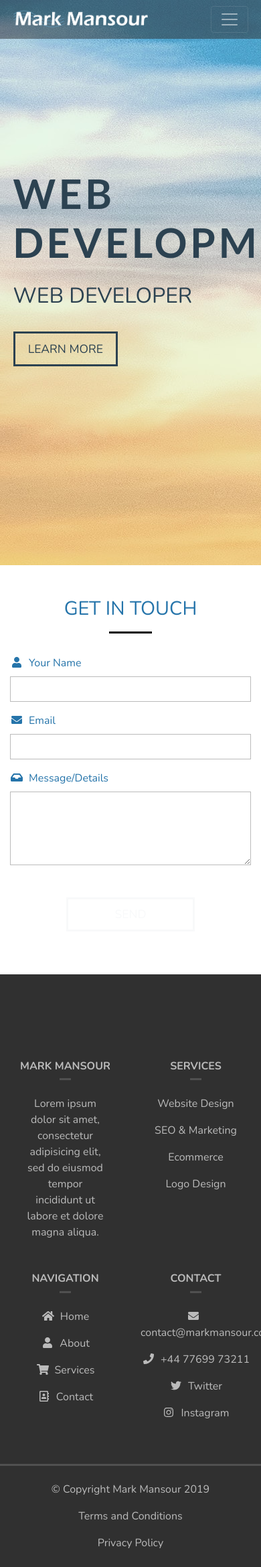
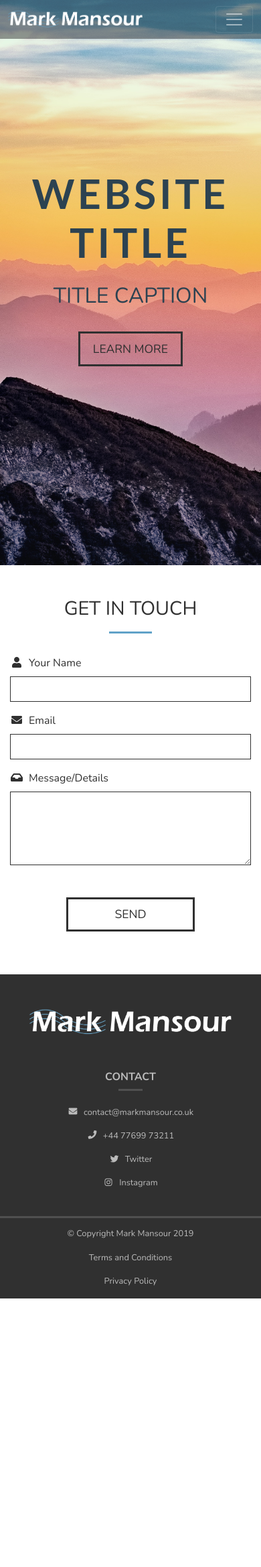
Before and after one commit to MarkMansour1/website, a PHP site: page / in a window 390 px wide; the page is wider, and only the part inside the window is pictured. Shown: that part at 67% size. After the commit the page ends 1939 px from the top of that part, so only its background shows below. Run offline with PHP 8.4, Linux system fonts and the light colour scheme; some libraries are stand-ins or nearby versions.

Commit message:
07/09/2019

```diff
--- a/css/style.css
+++ b/css/style.css
@@ -3,16 +3,17 @@
 
 :root {
   --pastelblue: #c7ceea;
-  --lblue: #72b1d5;
+  --lblue: #60a2c8;
   --mblue: #2574aa;
   --dblue: #2c4251;
   --pastelgreen: #b5ead7;
   --lgreen: #80c9a6;
-  --dgreen: #3d7539;
+  --mgreen: #1ab47c;
+  --dgreen: #258763;
 
   --wgrey: #D7D9DB;
   --lgrey: #BBBBBB;
-  --mgrey: #505050;
+  --mgrey: #707070;
   --dgrey: #303030;
   --bgrey: #151515;
 }
@@ -36,13 +37,13 @@ body {
 }
 
 .btn-outline-dark {
-  border-color: var(--dblue);
-  color: var(--dblue);
+  border-color: var(--dgrey);
+  color: var(--dgrey);
 }
 
 .btn-outline-dark:hover {
-  border-color: var(--dblue);
-  background-color: var(--dblue);
+  border-color: var(--dgrey);
+  background-color: var(--dgrey);
 }
 
 /* Page header */
@@ -84,16 +85,17 @@ hr {
   width: 100%;
   height: 100vh;
   background-image: url(../img/landscape.jpg);
+  background-size: cover;
 }
 
 .caption {
   width: 100%;
   max-width: 100%;
   text-transform: uppercase;
-  text-align: left;
   color: var(--dblue);
   position: absolute;
-  left: 5%;
+  text-align: center;
+  /* left: 5%; */
   top: 30%;
   z-index: 1;
 }
@@ -101,14 +103,12 @@ hr {
 /* Navbar */
 
 .navbar {
-  /* background-image: linear-gradient(rgba(70, 131, 166, 1), rgba(255, 255, 255, 0)); */
-  background-color: rgba(48, 48, 48, 0.5);
+  background-color: rgba(50, 50, 50, 0.5);
   text-transform: uppercase;
-  /* font-family: "Lato", sans-serif; */
   font-weight: 700;
   font-size: 1rem;
   letter-spacing: 1px;
-  padding: .5rem 5%;
+  padding: .5rem 3%;
 }
 
 .navbar-brand img {
@@ -120,22 +120,22 @@ hr {
 }
 
 .navbar-dark .navbar-nav .nav-link {
-  color: white;
+  color: var(--white);
   position: relative;
 }
 
 .navbar-dark .navbar-nav .nav-link:hover, .navbar-dark .navbar-nav .nav-link.active {
-  color: white;
+  color: var(--white);
 }
 
 .navbar-dark .navbar-nav .nav-link:before {
   content: "";
   position: absolute;
-  width: 60%;
+  width: 50%;
+  left: 25%;
   height: 2px;
   bottom: 0;
-  left: 20%;
-  background-color: white;
+  background-color: var(--lblue);
   visibility: hidden;
   -webkit-transform: scaleX(0);
   transform: scaleX(0);
@@ -176,13 +176,18 @@ hr {
 /* Contact */
 
 .contact {
+  /* background-image: linear-gradient(to top right, red, yellow); */
   padding: 3rem 0;
-  color: var(--mblue);
+  color: var(--dgrey);
+}
+
+.contact hr {
+  border-color: var(--lblue);
 }
 
 .contact form input, .contact form textarea {
   border-radius: 0;
-  border: 1px solid var(--lgrey);
+  border: 1px solid var(--dgrey);
 }
 
 .contact form input:focus, .contact form textarea:focus {
@@ -201,7 +206,8 @@ hr {
 footer {
   background-color: var(--dgrey);
   color: var(--lgrey);
-  padding-top: 5rem;
+  padding-top: 3rem;
+  font-size: .8rem;
 }
 
 footer h6 {
@@ -210,7 +216,7 @@ footer h6 {
 }
 
 footer hr {
-  border-top: .2rem solid var(--mgrey);
+  border-top: .2rem solid #505050;
   display: inline-block;
   width: 80%;
   margin: 0 0 1rem;
@@ -225,14 +231,18 @@ footer a {
 }
 
 footer a:hover {
-  color: var(--wgrey);
+  color: var(--white);
   text-decoration: none;
 }
 
 footer .socket {
   width: 100%;
-  margin-top: 3rem;
-  margin-bottom: .5rem;
+  margin: 1.5rem 0 .5rem;
+}
+
+footer img {
+  height: 3rem;
+  margin: 0 auto;
 }
 
 /* Back to top button */
@@ -267,12 +277,12 @@ footer .socket {
 
 @media (max-width: 991px) {
 
-  .navbar-dark .navbar-nav .nav-link:hover:before {
+  .navbar-dark .navbar-nav .nav-link:hover:before, .navbar-dark .navbar-nav .nav-link.active:before {
     visibility: hidden;
   }
 
   .navbar-dark .navbar-nav .nav-link:hover, .navbar-dark .navbar-nav .nav-link.active {
-    color: var(--lgrey);
+    color: var(--lblue);
   }
 
   .navbar-collapse {
@@ -289,11 +299,6 @@ footer .socket {
 
 @media (max-width: 767px) {
 
-  .contactform form {
-    width: 90%;
-    margin: 1rem auto;
-  }
-
   footer h6 {
     margin-top: 3rem;
   }
@@ -303,7 +308,7 @@ footer .socket {
   }
 
   footer hr {
-    border-top: .2rem solid var(--mgrey);
+    border-top: .2rem solid #505050;
     display: inline-block;
     width: 10%;
     margin-top: 0;
--- a/index.php
+++ b/index.php
@@ -25,7 +25,7 @@
 		<div class="collapse navbar-collapse" id="navbarResponsive">
 			<ul class="navbar-nav ml-auto">
 				<li class="nav-item">
-					<a href="" class="nav-link">Home</a>
+					<a href="#home" class="nav-link">Home</a>
 				</li>
 				<li class="nav-item">
 					<a href="" class="nav-link">About</a>
@@ -46,8 +46,8 @@
 	<!-- begin home -->
 	<div id="home" class="home">
 		<div class="caption">
-			<h1>Web Development</h1>
-			<h3>Web Developer</h3>
+			<h1>Website Title</h1>
+			<h3>Title Caption</h3>
 			<a href="" class="btn btn-outline-dark btn-lg">Learn More</a>
 		</div>
 	</div>
@@ -84,7 +84,7 @@
 					</div>
 				</div>
 				<div class="form-group text-center">
-					<button class="btn btn-outline-light btn-lg" type="sumbit">Send</button>
+					<button class="btn btn-outline-dark btn-lg" type="sumbit">Send</button>
 				</div>
 			</form>
 		</div>
@@ -95,12 +95,13 @@
 	<footer>
 		<div class="container text-center text-md-left">
 			<div class="row">
-				<div class="col-6 col-md-3">
+				<img src="img/logo_light.png" class="d-md-none">
+				<div class="d-none d-md-block col-md-3">
 					<h6>Mark Mansour</h6>
 					<hr>
 					<p class="footer-description">Lorem ipsum dolor sit amet, consectetur adipisicing elit, sed do eiusmod tempor incididunt ut labore et dolore magna aliqua.</p>
 				</div>
-				<div class="col-6 col-md-3">
+				<div class="d-none d-md-block col-md-3">
 					<h6>Services</h6>
 					<hr>
 					<p><a href="#">Website Design</a></p>
@@ -108,7 +109,7 @@
 					<p><a href="#">Ecommerce</a></p>
 					<p><a href="#">Logo Design</a></p>
 				</div>
-				<div class="col-6 col-md-3">
+				<div class="d-none d-md-block col-md-3">
 					<h6>Navigation</h6>
 					<hr>
 					<p><i class="fas fa-fw fa-home mr-2"></i><a href="#home">Home</a></p>
@@ -117,7 +118,7 @@
 					<p><i class="far fa-fw fa-address-book mr-2"></i><a href="#contact">Contact</a></p>
 					<!-- <p><i class="fas fa-fw fa-sign-in-alt mr-2"></i><a href="http://account.markmansour.co.uk">Log In</a></p> -->
 				</div>
-				<div class="col-6 col-md-3">
+				<div class="col-md-3">
 					<h6>Contact</h6>
 					<hr>
 					<p><i class="fas fa-fw fa-envelope mr-2"></i><a href="mailto:contact@markmansour.co.uk">contact@markmansour.co.uk</a></p>
@@ -128,7 +129,7 @@
 			</div>
 		</div>
 		<hr class="socket">
-		<div class="container p-2 text-center">
+		<div class="container text-center">
 			<div class="row">
 				<div class="col-md-4 text-md-left">
 					<p>&copy; Copyright Mark Mansour <?php echo date('Y') ?></p>
```
Also changed, not shown: altfooter.php (deleted, +0 -90 lines).
